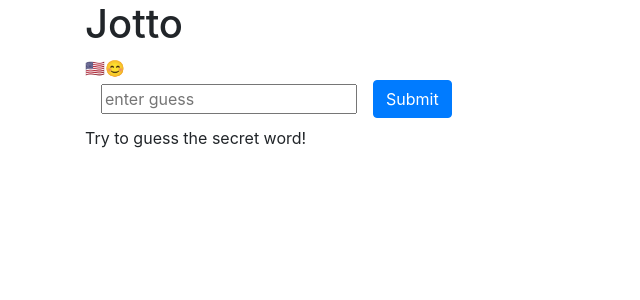
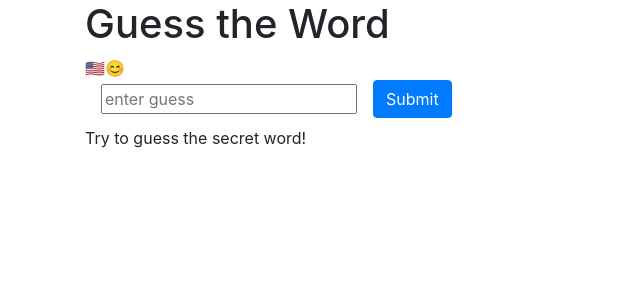
Before and after one commit to theborgh/guess-the-word-hooks, a React (Create React App) app: page / in a window 1280 px wide. Shown: the top 300 px of the page, without its empty margins (0-640 px from the left). Built offline with nearby package versions, Linux system fonts and the light colour scheme.

Commit message:
Fix readme

```diff
--- a/src/App.js
+++ b/src/App.js
@@ -49,7 +49,7 @@ function App() {
 
   return (
     <div className='container' data-test='component-app'>
-      <h1>Jotto</h1>
+      <h1>Guess the Word</h1>
       <languageContext.Provider value={state.language}>
         <LanguagePicker setLanguage={setLanguage} />
         <guessedWordsContext.GuessedWordsProvider>
```
Also changed, not shown: 1 other file (tests, documents, lock files or other folders).
